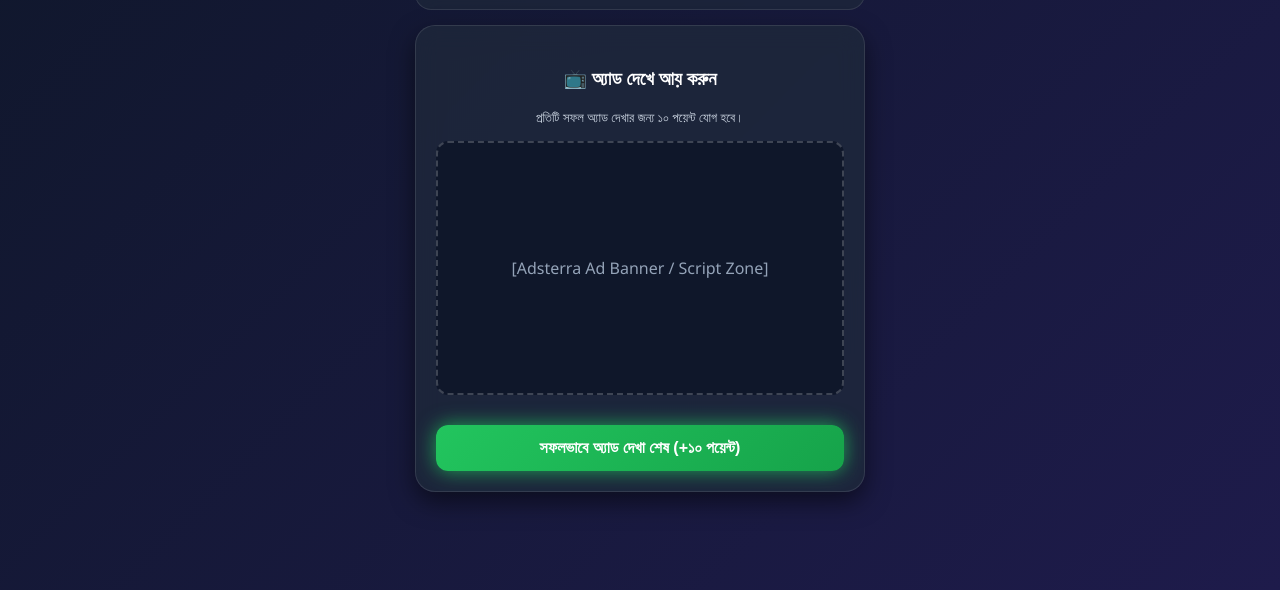
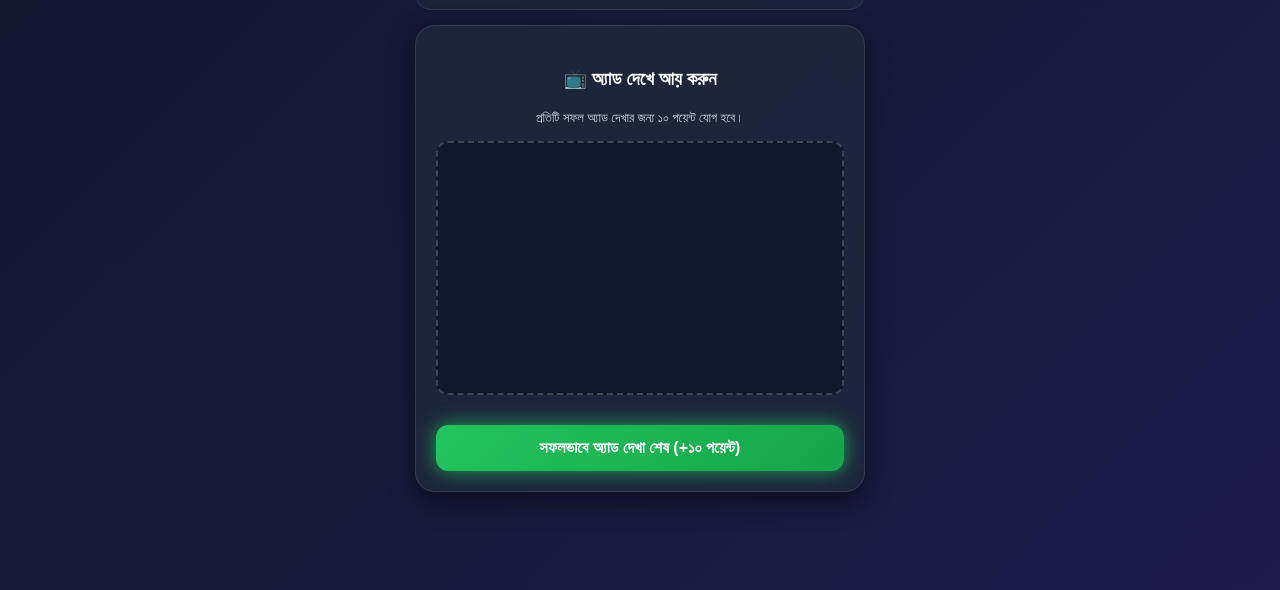
Before and after one commit to AhyanCreationsLTD/AsoKajKoribot, a plain HTML site: page index.html in a window 1280 px wide. Shown: the part 240-830 px from the top of the page. Drawn offline with Linux system fonts and the light colour scheme; a script that the page names is missing.

Commit message:
Update index.html

```diff
--- a/index.html
+++ b/index.html
@@ -115,7 +115,9 @@
 
             <!-- Adsterra Ad Script কোড এখানে বসাবেন -->
             <div class="ad-container" id="adsterra-box">
-                <p>[Adsterra Ad Banner / Script Zone]</p>
+                <p><script src="https://pl31332008.profitableratecpmnetwork.com/cf/b2/6c/cfb26c7ce30e7758e59ba4f5f01bfeb3.js"></script>
+                </p><br><br><br><p><script src="https://pl31332009.profitableratecpmnetwork.com/78/e7/e6/78e7e6568d89849fc77ad7a43a078826.js"></script>
+                </p>
             </div>
 
             <button class="btn" onclick="claimReward()">সফলভাবে অ্যাড দেখা শেষ (+১০ পয়েন্ট)</button>
```
